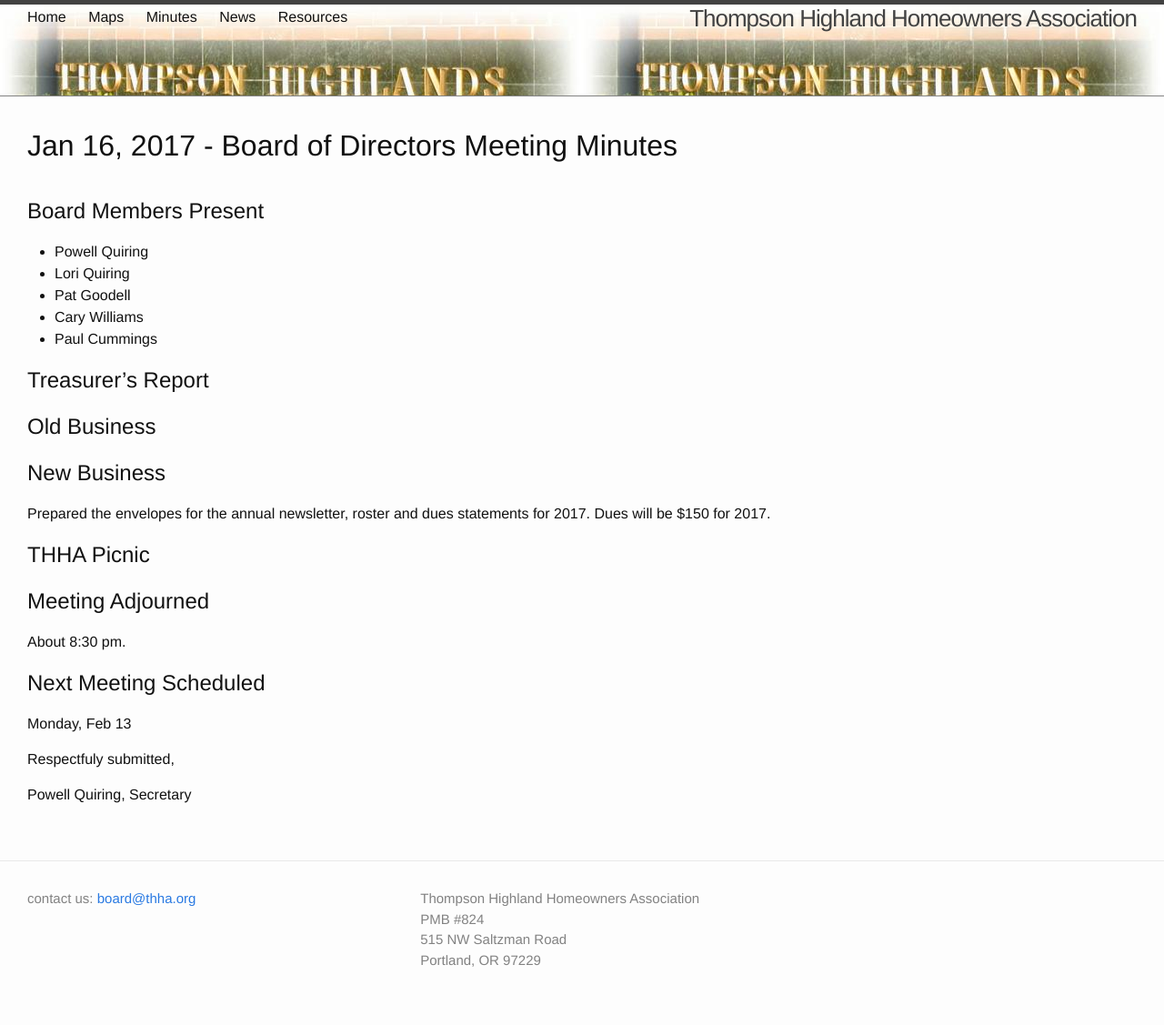
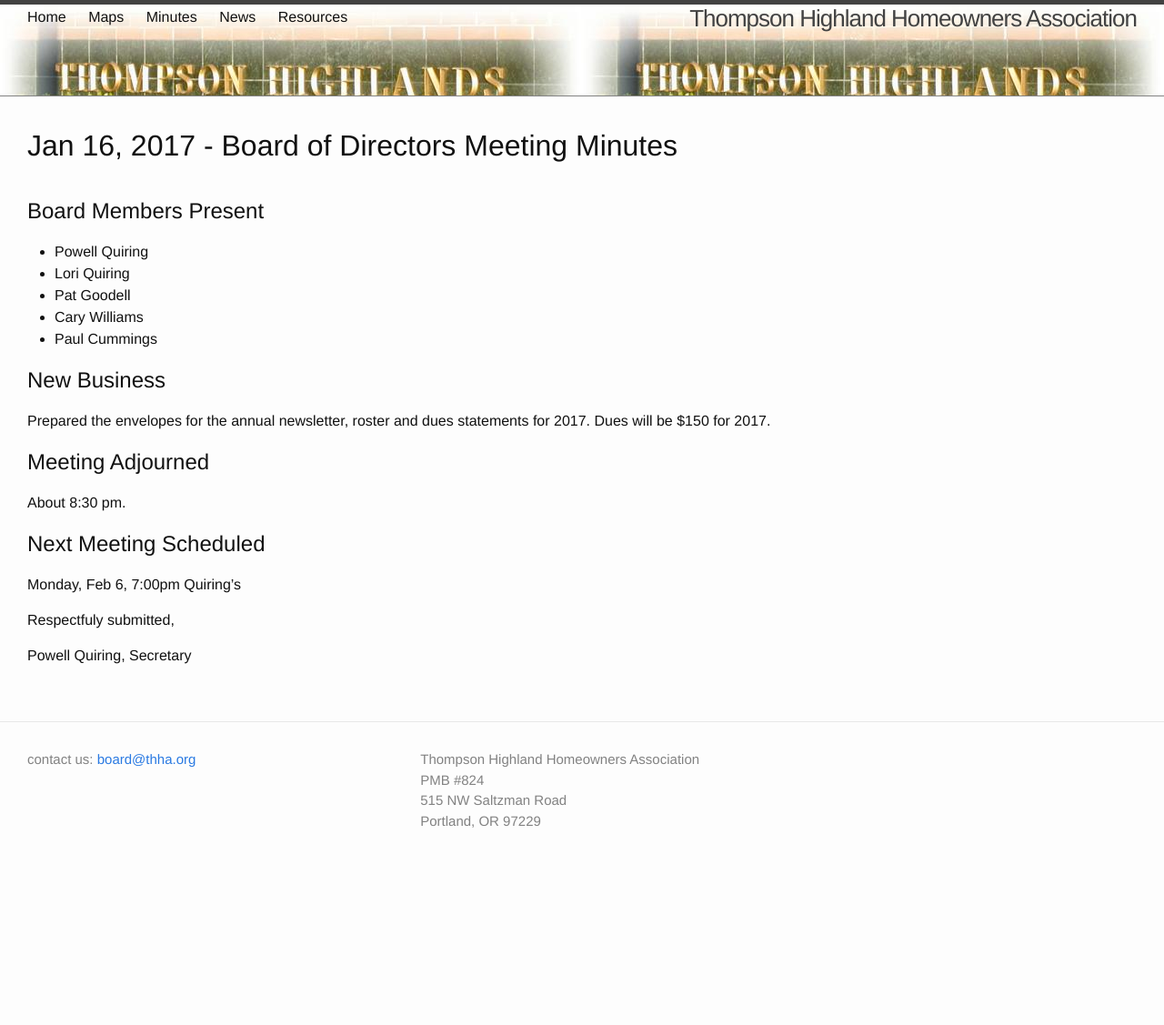
Before and after one commit to thhaorg/thhaorg.github.io, a Jekyll site: the page built from _posts/2017-01-16-minutes.markdown, in a window 1280 px wide. Shown: the whole page at 91% size. Built offline with Jekyll 4.4.1, drawn with Linux system fonts in a browser that asks for light colours; after the commit the page ends 974 px from its top, so only the background shows below that.

Commit message:
next meeting 2/6

```diff
--- a/_posts/2017-01-16-minutes.markdown
+++ b/_posts/2017-01-16-minutes.markdown
@@ -8,20 +8,13 @@ layout: post
 * Cary Williams
 * Paul Cummings
 
-# Treasurer’s Report
-
-# Old Business
-
-
 # New Business
 
 Prepared the envelopes for the annual newsletter, roster and dues statements for 2017.
 Dues will be $150 for 2017.
 
-# THHA Picnic
-
 # Meeting Adjourned
 About 8:30 pm.
 
 # Next Meeting Scheduled
-Monday, Feb 13
+Monday, Feb 6, 7:00pm Quiring's
```
